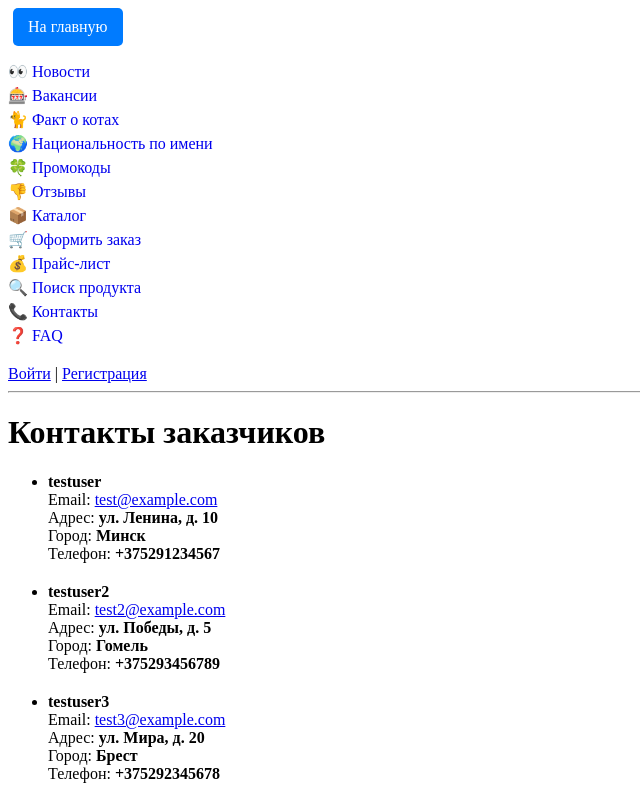
After one commit to DenisHrtn/labs, a Django app: template IGI/LR5/src/templates/products/customer_contacts.html in a window 1280 px wide. The commit adds this page. Shown: the whole page, without its empty margins (0-640 px from the left). Run offline with Django 4.2, Linux system fonts and the light colour scheme; the template is opened without the code that fills it: values that come from a table or form of the project are taken from there, others are empty; data comes from the database, SQL or seed files in the repository.

Commit message:
photos on contacts

```diff
--- a/IGI/LR5/src/products/admin.py
+++ b/IGI/LR5/src/products/admin.py
@@ -1,8 +1,14 @@
 from django.contrib import admin
 from .models import News
+from users.models import Customer
 
 
 @admin.register(News)
 class NewsAdmin(admin.ModelAdmin):
     list_display = ('title', 'published_at')
     fields = ('title', 'content', 'image')
+
+
+@admin.register(Customer)
+class CustomerAdmin(admin.ModelAdmin):
+    list_display = ('user', 'image')
--- a/IGI/LR5/src/products/urls.py
+++ b/IGI/LR5/src/products/urls.py
@@ -16,6 +16,7 @@ from .views.news import news_list
 from .views.news_detail import news_detail
 from .views.faq_view import faq_view
 from .views.vacancy_edit_view import vacancy_edit_view
+from .views.customers_contacts import customer_contacts_view
 
 urlpatterns = [
     path('', product_list, name='product_list'),
@@ -36,4 +37,5 @@ urlpatterns = [
     path('news/<int:pk>/', news_detail, name='news_detail'),
     path('faq/', faq_view, name='faq'),
     path('vacancies/<int:pk>/edit/', vacancy_edit_view, name='vacancy_edit'),
+    path('customer-contacts/', customer_contacts_view, name='customer_contacts'),
 ]
--- a/IGI/LR5/src/templates/base.html
+++ b/IGI/LR5/src/templates/base.html
@@ -62,6 +62,7 @@
             <li><a href="{% url 'make_order' %}">🛒 Оформить заказ</a></li>
             <li><a href="{% url 'price_list' %}">💰 Прайс-лист</a></li>
             <li><a href="{% url 'search_products' %}">🔍 Поиск продукта</a></li>
+            <li><a href="{% url 'customer_contacts' %}">📞 Контакты</a></li>
             <li><a href="{% url 'faq' %}">❓ FAQ</a></li>
         </ul>
     </nav>
--- /dev/null
+++ b/IGI/LR5/src/templates/products/customer_contacts.html
@@ -0,0 +1,33 @@
+{% extends 'base.html' %}
+{% block title %}Контакты заказчиков{% endblock %}
+
+{% block content %}
+<h1>Контакты заказчиков</h1>
+
+{% if customers %}
+    <ul>
+        {% for customer in customers %}
+            <li style="margin-bottom: 20px;">
+                {% if customer.image %}
+                    <img src="{{ customer.image.url }}" alt="{{ customer.user.username }}" width="100" height="100" style="object-fit: cover; border-radius: 50px;">
+                {% endif %}
+                <div>
+                    <strong>{{ customer.user.username }}</strong><br>
+                    Email: <a href="mailto:{{ customer.user.email }}">{{ customer.user.email }}</a>
+                </div>
+                <div>
+                    Адрес: <strong>{{ customer.address }}</strong><br>
+                </div>
+                <div>
+                    Город: <strong>{{ customer.city }}</strong><br>
+                </div>
+                <div>
+                    Телефон: <strong>{{ customer.phone }}</strong><br>
+                </div>
+            </li>
+        {% endfor %}
+    </ul>
+{% else %}
+    <p>Пока нет заказчиков.</p>
+{% endif %}
+{% endblock %}
--- a/IGI/LR5/src/users/models/customer.py
+++ b/IGI/LR5/src/users/models/customer.py
@@ -9,4 +9,5 @@ class Customer(AuditMixin):
     phone = models.CharField(max_length=30)
     city = models.CharField(max_length=100)
     address = models.TextField()
+    image = models.ImageField(upload_to='customer_avatars/', blank=True, null=True)
     user = models.OneToOneField(User, on_delete=models.CASCADE)
```
Also changed, not shown: IGI/LR5/src/products/views/customers_contacts.py (added, +7 -0 lines).
